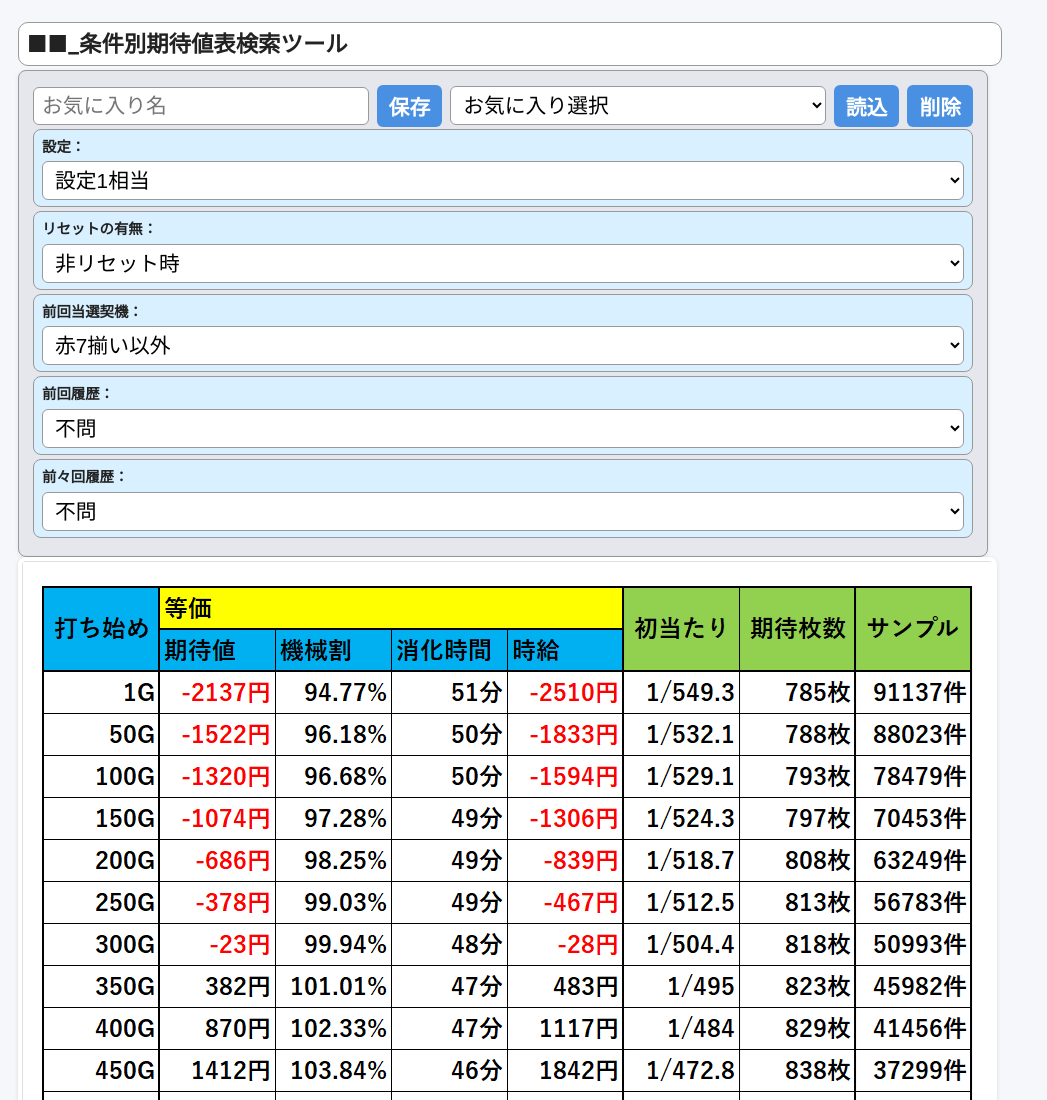
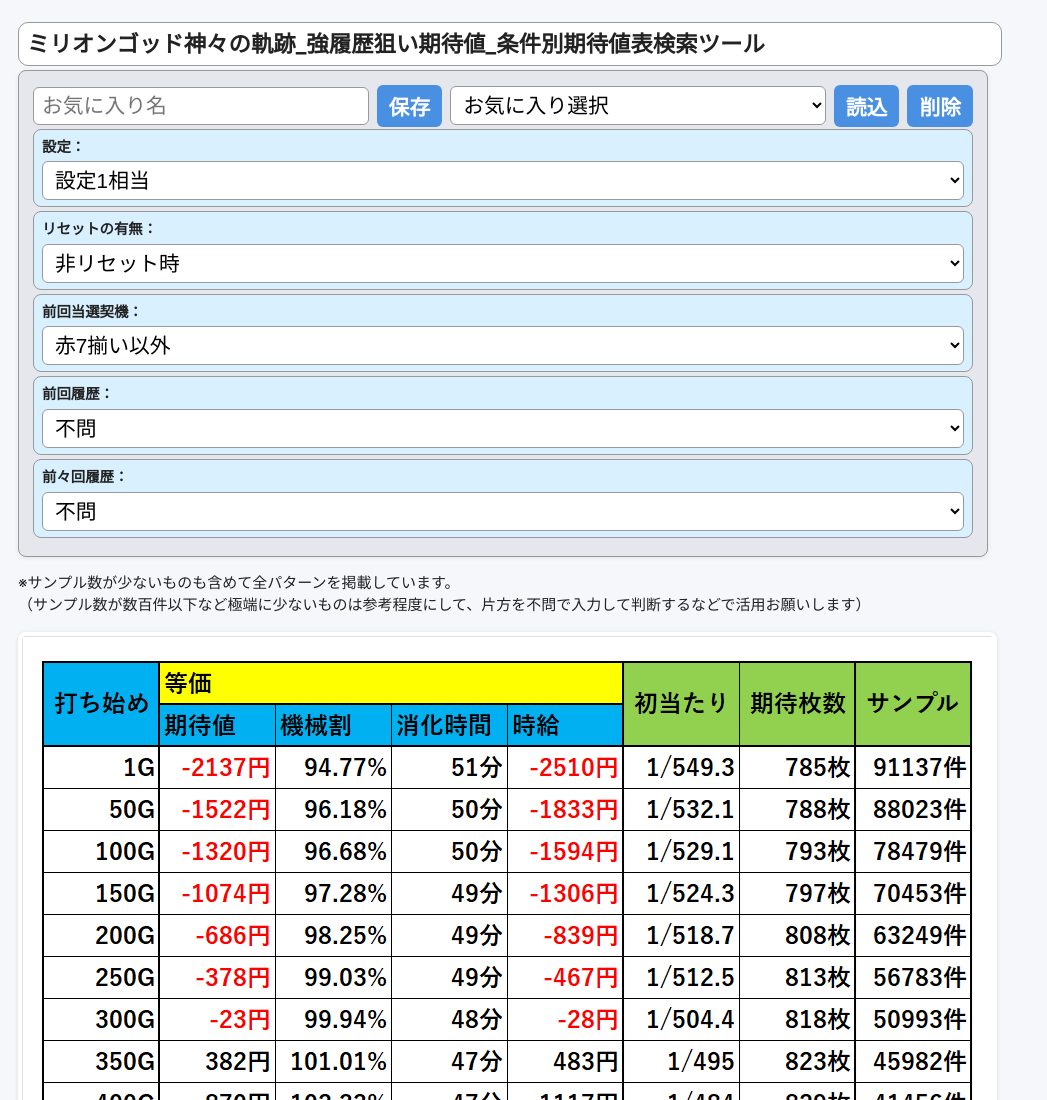
Before and after one commit to wosaru/godkiseki_yugu_yj4XdWVWyECQuVsE_20260506, a plain HTML site: page index.html in a window 1280 px wide. Shown: the top 1100 px of the page, without its empty margins (0-1047 px from the left). Drawn offline with Linux system fonts and the light colour scheme.

Commit message:
Update index.html

```diff
--- a/index.html
+++ b/index.html
@@ -7,10 +7,15 @@
 </head>
 <body>
 
-  <h1 class="tool-title">■■_条件別期待値表検索ツール</h1>
+  <h1 class="tool-title">ミリオンゴッド神々の軌跡_強履歴狙い期待値_条件別期待値表検索ツール</h1>
 
   <!-- 検索条件UI -->
   <div id="filters"></div>
+
+  <p class="note">
+※サンプル数が少ないものも含めて全パターンを掲載しています。<br>
+（サンプル数が数百件以下など極端に少ないものは参考程度にして、片方を不問で入力して判断するなどで活用お願いします）
+</p>
 
   <!-- 画像表示エリア -->
   <div id="gallery"></div>
```
